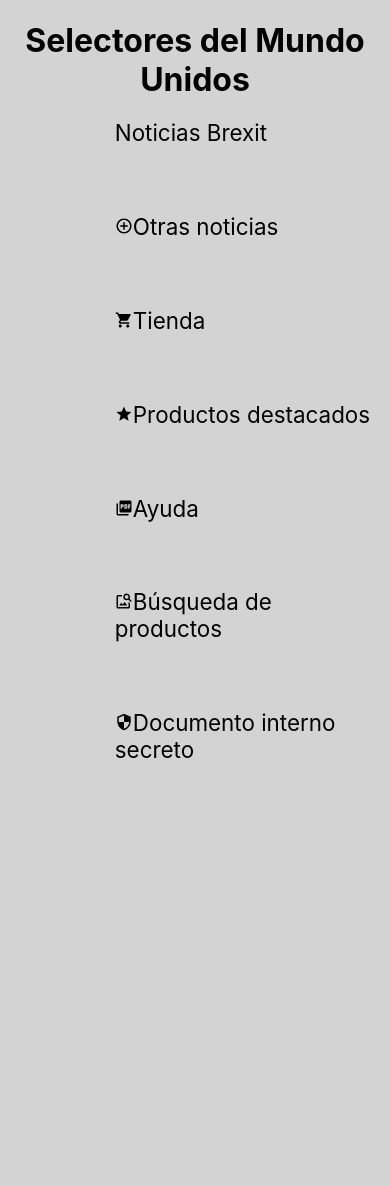
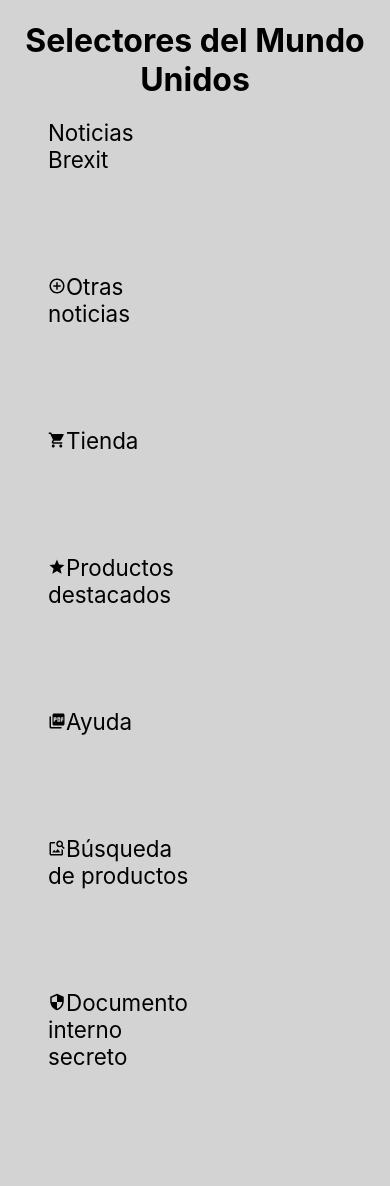
Before and after one commit to KSanz9/DAW-DIW, a PHP site: page /Tarea_02_Selectores_01.html in a window 390 px wide. Before the commit the page ends 758 px from the top, so only its background shows below. Run offline with PHP 8.4, Linux system fonts and the light colour scheme.

Commit message:
Update estilo_ejercicio_02.css

```diff
--- a/UD02/Tarea02/estilo_ejercicio_02.css
+++ b/UD02/Tarea02/estilo_ejercicio_02.css
@@ -28,7 +28,15 @@ nav ul li{
     display: inline-block;
 }
 
+@media (max-width:1200px){
+.navegacion{
+    display: inline-block;
+    width: 150px;
+    margin: 0px 30px 100px 0px;
+    list-style:none;
+}
 
+}
 /* N/ON/T*/
 a[rel='alternate']:after{
     content: " Brexit";
```
